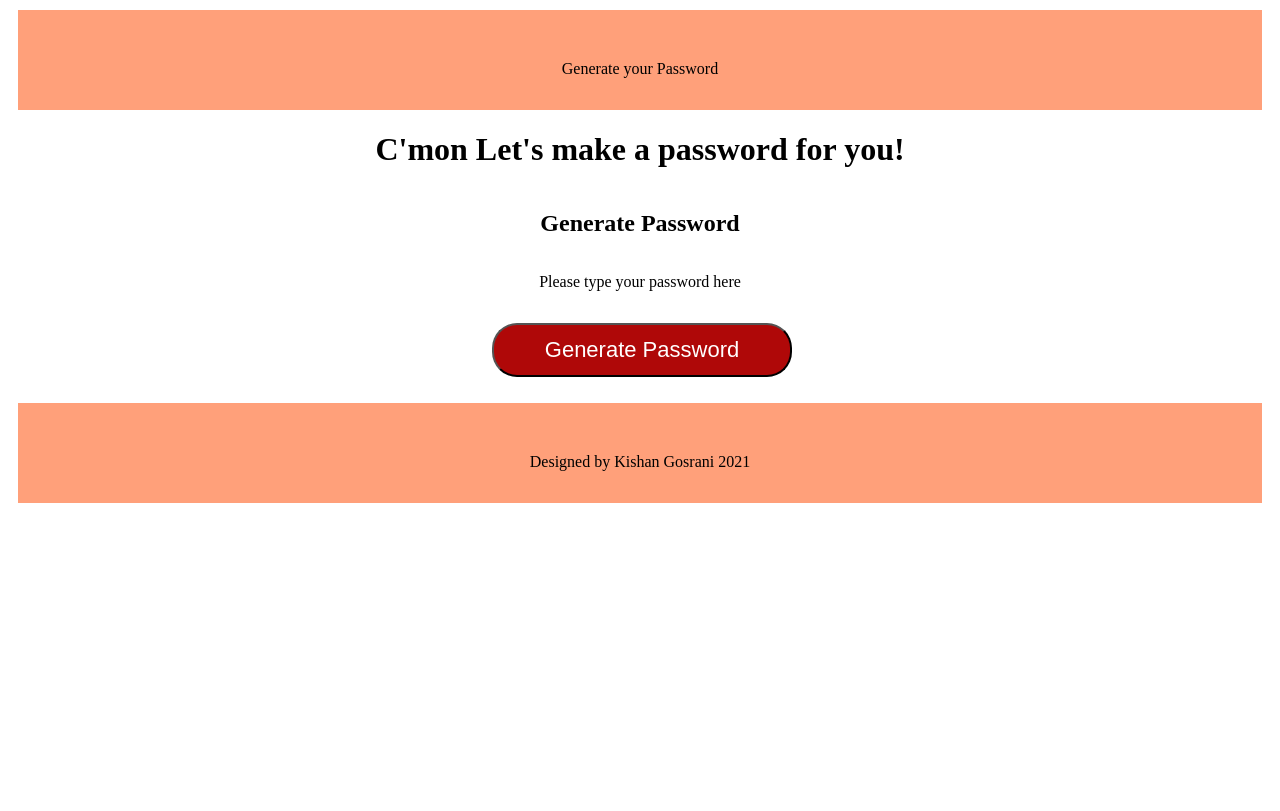
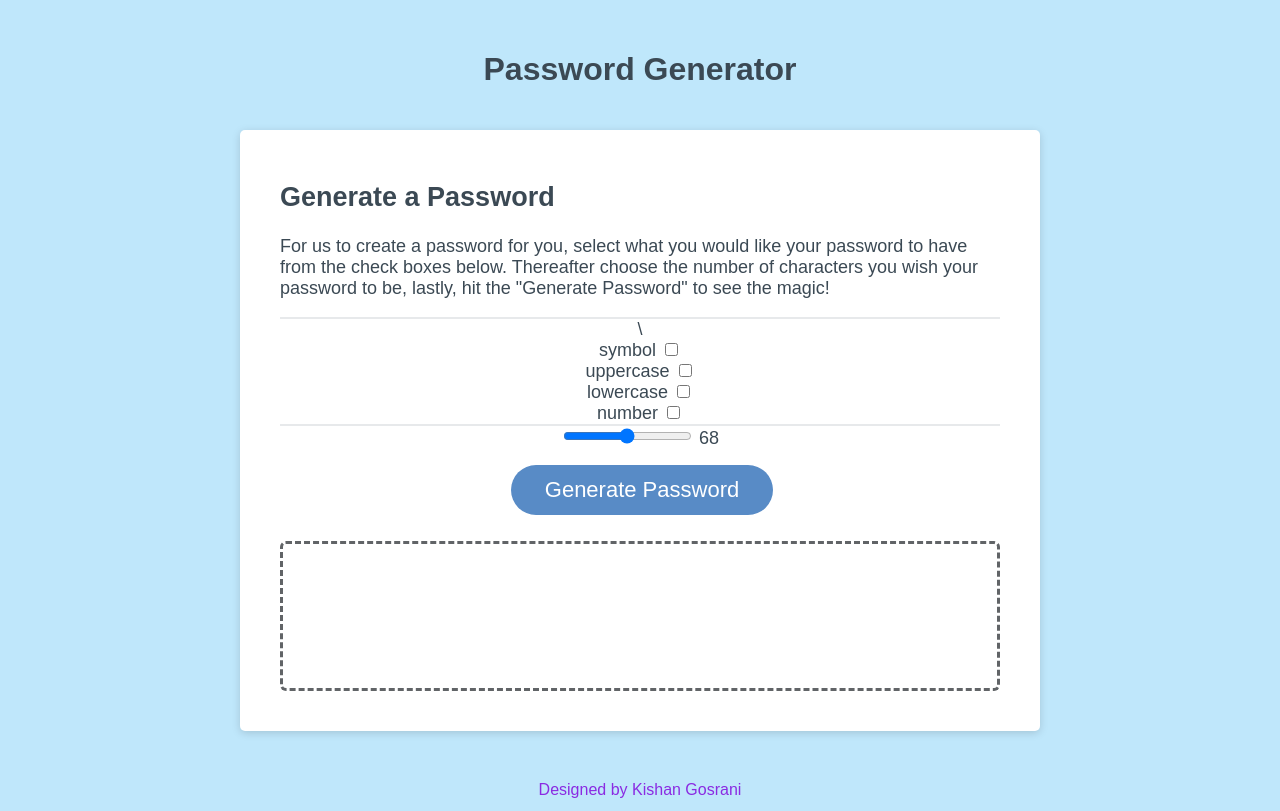
Before and after one commit to kishan254/generate_your_password, a plain HTML site: page index.html in a window 1280 px wide. Drawn offline with Linux system fonts and the light colour scheme.

Commit message:
almost finished

```diff
--- a/index.html
+++ b/index.html
@@ -1,44 +1,81 @@
 <!DOCTYPE html>
 <html lang="en">
-<head>
-    <meta charset="UTF-8">
-    <meta http-equiv="X-UA-Compatible" content="IE=edge">
-    <meta name="viewport" content="width=device-width, initial-scale=1.0">
-    <title>Password Generator</title>
-    <link rel="stylesheet" href="style.css" />
-</head>
-<body>
-<header class = "header">Generate your Password</header>
+    <head>
+        <meta charset="UTF-8" />
+        <meta name="viewport" content="width=device-width, initial-scale=1.0" />
+        <meta http-equiv="X-UA-Compatible" content="ie=edge" />
+        <title>Password Generator</title>
+        <link rel="stylesheet" href="style.css" />
+    </head>
+    <body>
 
-<main>
-    <h1>C'mon Let's make a password for you!</h1>
+        <main class="wrapper">
 
-    <section>
+            <header>
+                <h1>Password Generator</h1>
+            </header>
 
-        <form class = "form">
+            <section class="card">
 
-            <h2>Generate Password</h2>
+                <article class="card-header">
+                    <h2>Generate a Password</h2>
+                    <p>For us to create a password for you, select what you would like your password to have from the check boxes below. Thereafter choose the number of characters you wish your password to be, lastly, hit the "Generate Password" to see the magic!</p>
+                </article>
 
-        <!--This is where the user types the password-->
+                <section style= "display: flex; flex-direction: column; align-items: center;">\
+                    <div>
+                        <label for="input-symbol">symbol</label>
+                        <input id="input-symbol" type="checkbox"/>
+                    </div>
 
-            <p> Please type your password here</p>
+                    <div>
+                        <label for="input-uppercase">uppercase</label>
+                        <input id="input-uppercase" type="checkbox"/>
+                    </div>
 
-        <!--The button the user clicks to generate the password-->
+                    <div>
+                        <label for="input-lowercase">lowercase</label>
+                        <input id="input-lowercase" type="checkbox"/>
+                    </div>
+                    <div>
+                        <label for="input-number">number</label>
+                        <input id="input-number" type="checkbox"/>
+                    </div>
+                </section>
 
-            <button class = "button">Generate Password</button>
+                <section class="card-footer">
 
-        </form>
+                    <div>
+                        <input
+                            type="range"
+                            min="8"
+                            max="128"
+                            id="input-password-range"
+                        />
+                        <span id="span-password-length">68</span>
+                    </div>
 
-    </section>
+                    <button id="button-generate" class="btn">
+                        Generate Password
+                    </button>
+                </section>
 
-</main>
+                <footer class="card-body">
+                    <textarea
+                        readonly
+                        id="textarea-password"
+                        placeholder="Your Secure Password"
+                        aria-label="Generated Password">
+                    </textarea>
+                </footer>
+            </section>
 
+            <footer style="text-align: center; padding: 30px; margin: 20px; height: 30px; width: auto; color: blueviolet;">Designed by Kishan Gosrani</footer>
 
+        </main>
 
+        <script src="script.js"></script>
 
+    </body>
 
-<footer class = "footer">Designed by Kishan Gosrani 2021</footer>
-
-<script src="./javascript.js"></script>
-</body>
 </html>
--- /dev/null
+++ b/script.js
@@ -0,0 +1,133 @@
+//........................................................................................................................................
+
+// PLAN: generate a password
+
+// when user click on the button
+
+// we will ask the user to enter a password length
+    // 8- 128 chars, otherwise we should yell at the user
+
+    // ask to include symbols
+
+    // ask to include uppercase
+
+    // ask to include lowercase
+
+    // ask to include numbers
+
+// if the user didnt choose any of the options
+
+// we will alert the user
+
+// once we got all the inputs
+
+// we will generate the password
+//........................................................................................................................................
+
+
+// Define our constants and variables
+
+let buttonGenerate = document.getElementById("button-generate");
+const inputPasswordRange = document.getElementById("input-password-range");
+const spanPasswordLength = document.getElementById("span-password-length");
+const inputSymbol = document.getElementById("input-symbol");
+const inputUppercase = document.getElementById("input-uppercase");
+const inputLowercase = document.getElementById("input-lowercase");
+const inputNumber = document.getElementById("input-number");
+const textareaPassword= document.getElementById('textarea-password');
+
+//bank of input for random char
+
+const numbers = "0123456789";
+const lowercase = "abcdefghijklmnopqrstuvwxyz";
+const uppercase = "ABCDEFGHIJKLMNOPQRSTUVWXYZ";
+const symbol = "!@#$%^&*()*_";
+
+
+
+inputPasswordRange.addEventListener("input", function (event) {
+    const passwordLength = inputPasswordRange.value;
+
+    // update the span pass length to show current password length
+    spanPasswordLength.textContent = passwordLength;
+});
+
+// when user click on the button
+buttonGenerate.addEventListener("click", function (event) {
+    // we will ask the user to enter a password length
+    // 8- 128 chars, otherwise we should yell at the user
+
+    // ask to include symbols
+
+    // ask to include uppercase
+
+    // ask to include lowercase
+
+    // ask to include numbers
+    const passwordLength = Number(inputPasswordRange.value);
+    const hasNumber = inputNumber.checked;
+    const hasSymbol = inputSymbol.checked;
+    const hasUppercase = inputUppercase.checked;
+    const hasLowercase = inputLowercase.checked;
+
+    // if the user didnt choose any of the options
+    const userDidntChooseAnyOption =
+        !hasNumber && !hasSymbol && !hasUppercase && !hasLowercase;
+
+    if (userDidntChooseAnyOption) {
+        // we will yell at the user
+        alert("PLEASE SELECT ONE OR MORE BOXES!");
+        return;
+    }
+    // user has selected at least 1 option
+
+    // once we got all the inputs,
+    // we will generate the password
+    let characterSet = "";
+
+    if (hasNumber) {
+        characterSet = characterSet + numbers;
+    }
+    if (hasSymbol) {
+        characterSet = characterSet + symbol;
+    }
+    if (hasUppercase) {
+        characterSet = characterSet + uppercase;
+    }
+    if (hasLowercase) {
+        characterSet = characterSet + lowercase;
+    }
+
+    // accumulator
+    let password = "";
+    for (let index = 0; index < passwordLength; index++) {
+      // grab a random char from the bank
+      const randomCharacter = characterSet[ Math.floor(Math.random() * characterSet.length) ]
+
+      // add to password
+      password = password + randomCharacter;
+
+
+    }
+
+    // once we got the password
+    console.log(password);
+
+    // put the password in the box (DOM)
+    textareaPassword.textContent = password;
+});
+
+// // Assignment Code
+// var generateBtn = document.querySelector("#generate");
+
+// // Write password to the #password input
+// function writePassword() {
+//   var password = generatePassword();
+//   var passwordText = document.querySelector("#password");
+
+//   passwordText.value = password;
+
+// }
+
+// // Add event listener to generate button
+// generateBtn.addEventListener("click", writePassword);
--- a/style.css
+++ b/style.css
@@ -5,61 +5,131 @@
 }
 
 
-
-.header {
-
-    margin: 10px;
-    padding: 50px;
-    height: 50px;
-    width: auto;
-    background-color:lightsalmon;
-    text-align: center;
-
+html,
+body,
+.wrapper {
+  height: 100%;
+  margin: 0;
+  padding: 0;
 }
 
-.footer {
+body {
+  font-family: sans-serif;
+  background-color: #bfe7fb;
+}
 
-    margin: 10px;
-    padding: 50px;
-    height: 50px;
-    width: auto;
-    background-color:lightsalmon;
+.wrapper {
+  padding-top: 30px;
+  padding-left: 20px;
+  padding-right: 20px;
+}
+
+header {
+  text-align: center;
+  padding: 20px;
+  padding-top: 0px;
+  color: hsl(206, 17%, 28%);
+}
+
+.card {
+  background-color: hsl(0, 0%, 100%);
+  border-radius: 5px;
+  border-width: 1px;
+  box-shadow: rgba(0, 0, 0, 0.15) 0px 2px 8px 0px;
+  color: hsl(206, 17%, 28%);
+  font-size: 18px;
+  margin: 0 auto;
+  max-width: 800px;
+  padding: 30px 40px;
+}
+
+.card-header::after {
+  content: " ";
+  display: block;
+  width: 100%;
+  background: #e7e9eb;
+  height: 2px;
+}
+
+.card-body {
+  min-height: 100px;
+}
+
+.card-footer {
   text-align: center;
 }
 
-
-h1 {
-    display: flex;
-    justify-content: center;
-    left: 100px;
+.card-footer::before {
+  content: " ";
+  display: block;
+  width: 100%;
+  background: #e7e9eb;
+  height: 2px;
 }
 
-p {
-    display: flex;
-    justify-content: center;
+.card-footer::after {
+  content: " ";
+  display: block;
+  clear: both;
 }
 
-.button {
-    background-color: hsl(360, 91%, 36%);
+.btn {
+  border: none;
+  background-color: rgb(88, 139, 198);
   border-radius: 25px;
+  box-shadow: rgba(0, 0, 0, 0.1) 0px 1px 6px 0px rgba(0, 0, 0, 0.2) 0px 1px 1px
+    0px;
   color: hsl(0, 0%, 100%);
+  display: inline-block;
   font-size: 22px;
   line-height: 22px;
   margin: 16px 16px 16px 20px;
   padding: 14px 34px;
+  text-align: center;
   cursor: pointer;
-    display: flex;
-    justify-content: center;
-    align-items: center;
-    width: 300px;
 }
 
-.form {
-    display: flex;
-    justify-content: center;
-    flex-direction: column;
-    left: 400px;
-    align-items: center;
+button[disabled] {
+  cursor: default;
+  background: #c0c7cf;
+}
 
+.float-right {
+  float: right;
+}
 
+#textarea-password {
+
+  display: block;
+  width: 100%;
+  padding-top: 15px;
+  padding-left: 15px;
+  padding-right: 15px;
+  padding-bottom: 85px;
+  font-size: 1.2rem;
+  text-align: center;
+  margin-top: 10px;
+  margin-bottom: 10px;
+  border: 3px dashed #616467;
+  border-radius: 6px;
+  resize: none;
+  overflow: hidden;
 }
+
+@media (max-width: 690px) {
+  .btn {
+    font-size: 16px;
+    margin: 16px 0px 0px 0px;
+    padding: 10px 15px;
+  }
+
+  #password {
+    font-size: 16px;
+  }
+}
+
+@media (max-width: 500px) {
+  .btn {
+    font-size: 14px;
+  }
+}
```
Also changed, not shown: javascript.js (deleted), 1 other file. Lines whose indentation alone changed are shown as unchanged.
